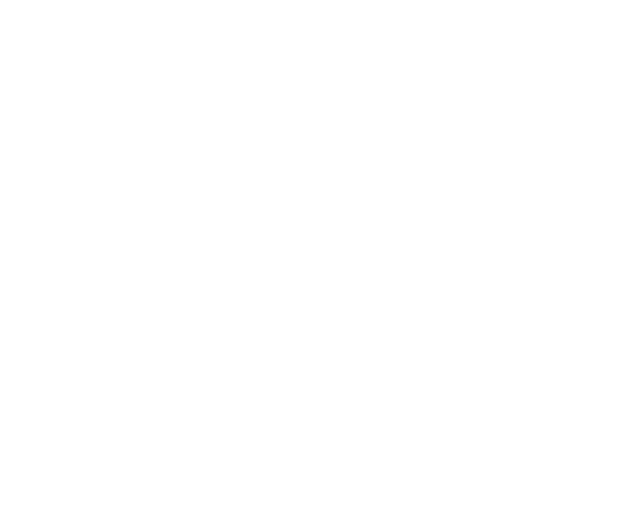
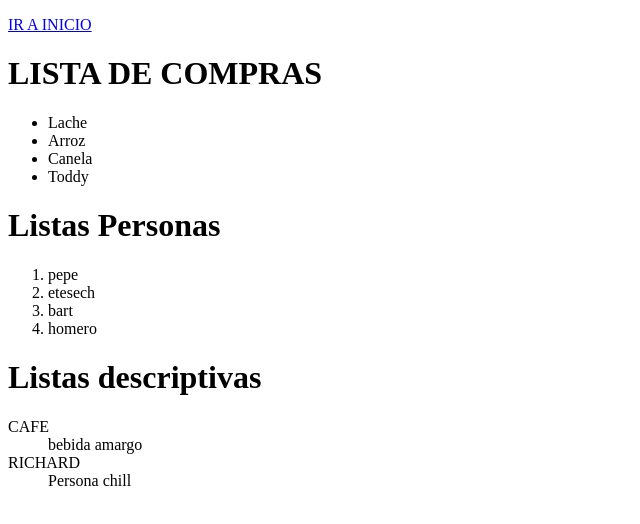
Before and after one commit to josejorge2008-collab/TerceraWeb-2025, a plain HTML site: page listas.html in a window 1280 px wide. Shown: the whole page, without its empty margins (0-640 px from the left). Drawn offline with Linux system fonts and the light colour scheme.

Commit message:
se agrego informacion a listas

```diff
--- a/listas.html
+++ b/listas.html
@@ -0,0 +1,47 @@
+<!DOCTYPE html>
+<html lang="en">
+<head>
+    <meta charset="UTF-8">
+    <meta name="viewport" content="width=device-width, initial-scale=1.0">
+    <title>LISTAS</title>
+</head>
+<body>
+    <p> <a href="index.html">IR A INICIO </a></p>
+    <h1> LISTA DE COMPRAS </h1>
+
+    <ul>
+      <li> Lache </li>
+      <li> Arroz </li>
+      <li> Canela </li>
+      <li> Toddy </li>
+
+    </ul>
+    <h1> Listas Personas </h1>
+    <ol>
+     <li> pepe </li>
+     <li> etesech </li>
+     <li> bart </li>
+     <li> homero </li>
+
+    </ol>
+
+
+    <h1> Listas descriptivas </h1>
+     <dl>
+     <dt> CAFE </dt>
+     <dd> bebida amargo </dd>
+     <dt> RICHARD </dt>
+     <dd> Persona chill </dd>
+
+
+
+
+
+
+
+     </dl>
+
+
+
+</body>
+</html>
```
Also changed, not shown: index.html (+1 -1 lines).
